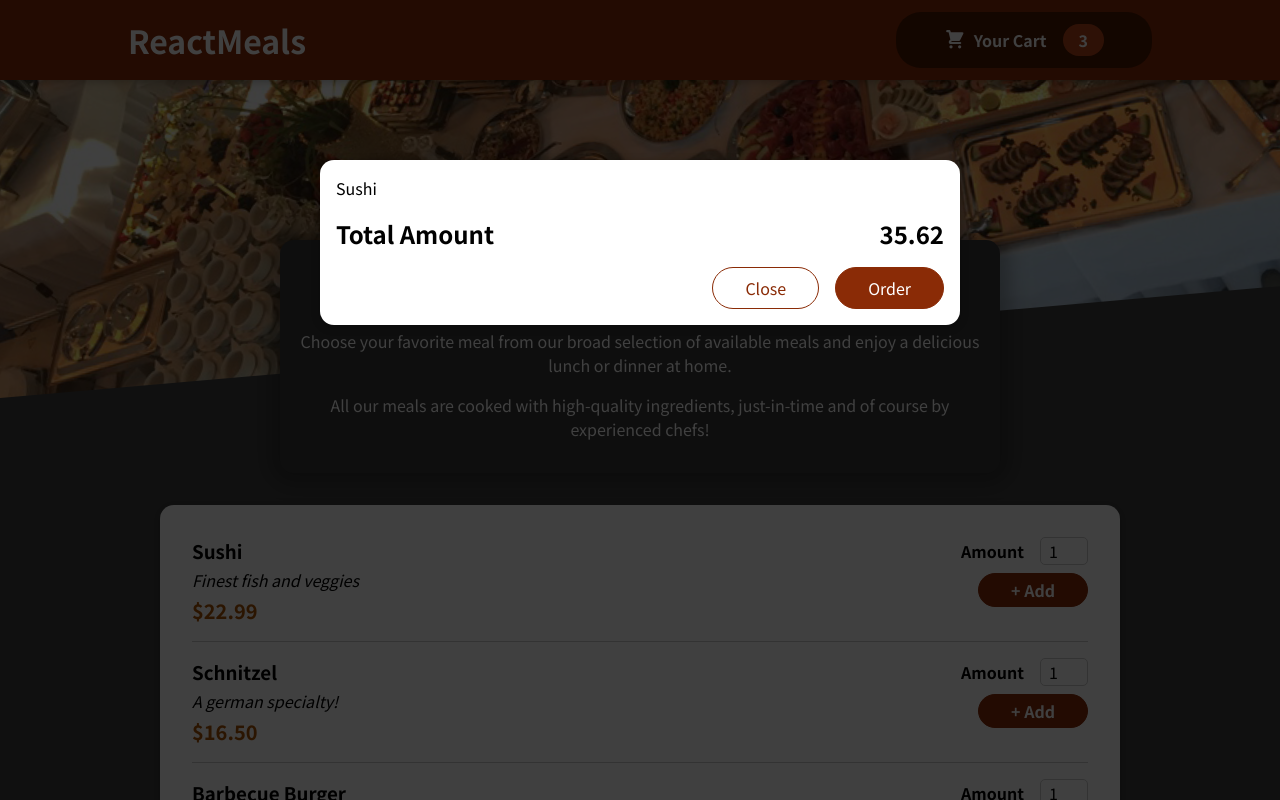
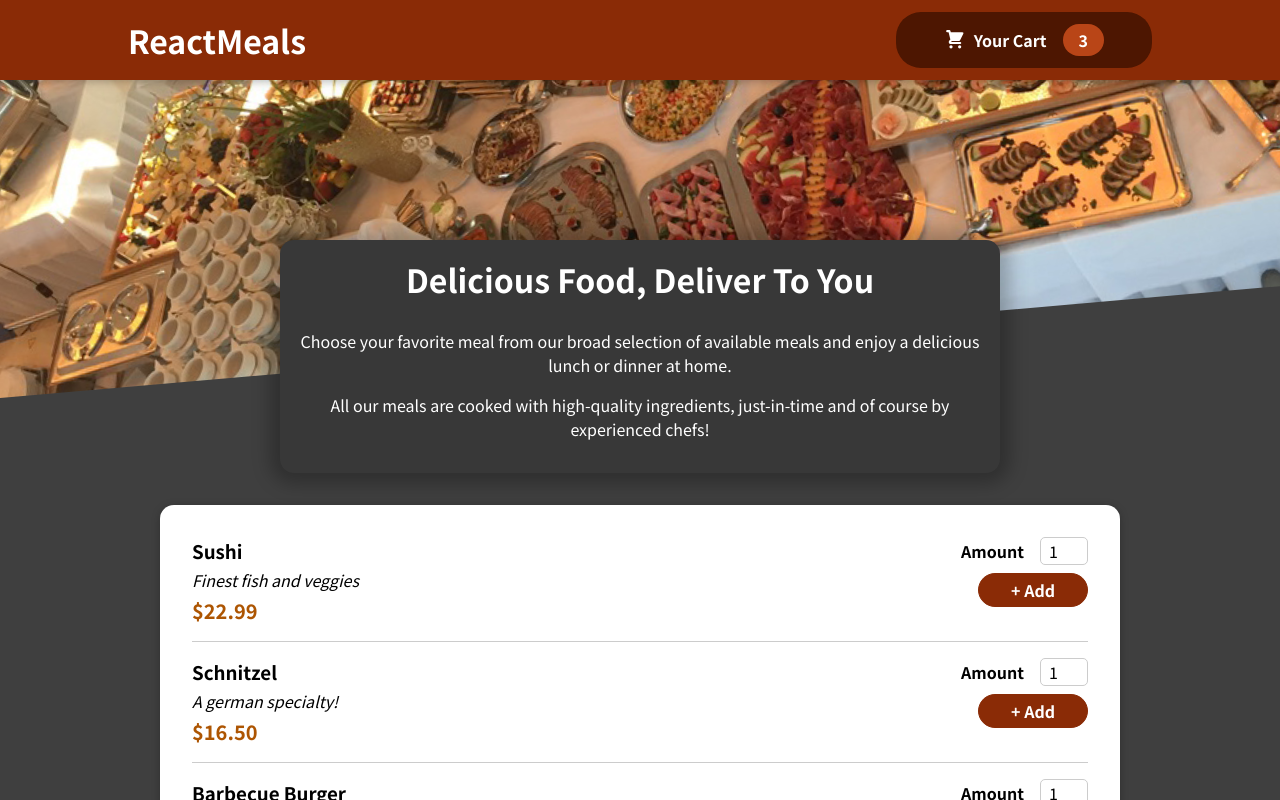
Before and after one commit to sergiy-chumachenko/food-order-app, a React (Create React App) app: page / in a window 1280 px wide. Shown: the top 800 px of the page. Built offline with nearby package versions, Linux system fonts and the light colour scheme.

Commit message:
manage cart & modal states

```diff
--- a/src/App.js
+++ b/src/App.js
@@ -1,13 +1,23 @@
-import { Fragment } from "react";
+import { Fragment, useState } from "react";
 import Header from "./components/Layout/Header";
 import Meals from "./components/Meals/Meals";
 import Cart from "./components/Cart/Cart";
 
 function App() {
+  const [cartIsShown, setCartIsShown] = useState(false);
+
+  const showCartHandler = () => {
+    setCartIsShown(true);
+  };
+
+  const hideCartHandler = () => {
+    setCartIsShown(false);
+  };
+
   return (
     <Fragment>
-      <Cart />
-      <Header />
+      {cartIsShown && <Cart onCloseCart={hideCartHandler} />}
+      <Header onShowCart={showCartHandler} />
       <main>
         <Meals />
       </main>
--- a/src/components/Cart/Cart.js
+++ b/src/components/Cart/Cart.js
@@ -10,14 +10,16 @@
     </ul>
   );
   return (
-    <Modal>
+    <Modal onClose={props.onCloseCart}>
       {cartItems}
       <div className={classes.total}>
         <span>Total Amount</span>
         <span>35.62</span>
       </div>
       <div className={classes.actions}>
-        <button className={classes["button--alt"]}>Close</button>
+        <button onClick={props.onCloseCart} className={classes["button--alt"]}>
+          Close
+        </button>
         <button className={classes.button}>Order</button>
       </div>
     </Modal>
--- a/src/components/Layout/Header.js
+++ b/src/components/Layout/Header.js
@@ -8,7 +8,7 @@
     <Fragment>
       <header className={classes.header}>
         <h1>ReactMeals</h1>
-        <HeaderCartButton />
+        <HeaderCartButton onClick={props.onShowCart} />
       </header>
       <div className={classes["main-image"]}>
         <img
--- a/src/components/Layout/HeaderCartButton.js
+++ b/src/components/Layout/HeaderCartButton.js
@@ -3,7 +3,7 @@
 
 const HeaderCartButton = (props) => {
   return (
-    <button className={classes.button}>
+    <button onClick={props.onClick} className={classes.button}>
       <span className={classes.icon}>
         <CartIcon />
       </span>
--- a/src/components/UI/Modal.js
+++ b/src/components/UI/Modal.js
@@ -3,7 +3,7 @@
 import ReactDOM from "react-dom";
 
 const Backdrop = (props) => {
-  return <div className={classes.backdrop}></div>;
+  return <div onClick={props.onClose} className={classes.backdrop}></div>;
 };
 const ModalOverlay = (props) => {
   return (
@@ -17,7 +17,10 @@
 const Modal = (props) => {
   return (
     <Fragment>
-      {ReactDOM.createPortal(<Backdrop />, portalElement)}
+      {ReactDOM.createPortal(
+        <Backdrop onClose={props.onClose} />,
+        portalElement
+      )}
       {ReactDOM.createPortal(
         <ModalOverlay>{props.children}</ModalOverlay>,
         portalElement
```
